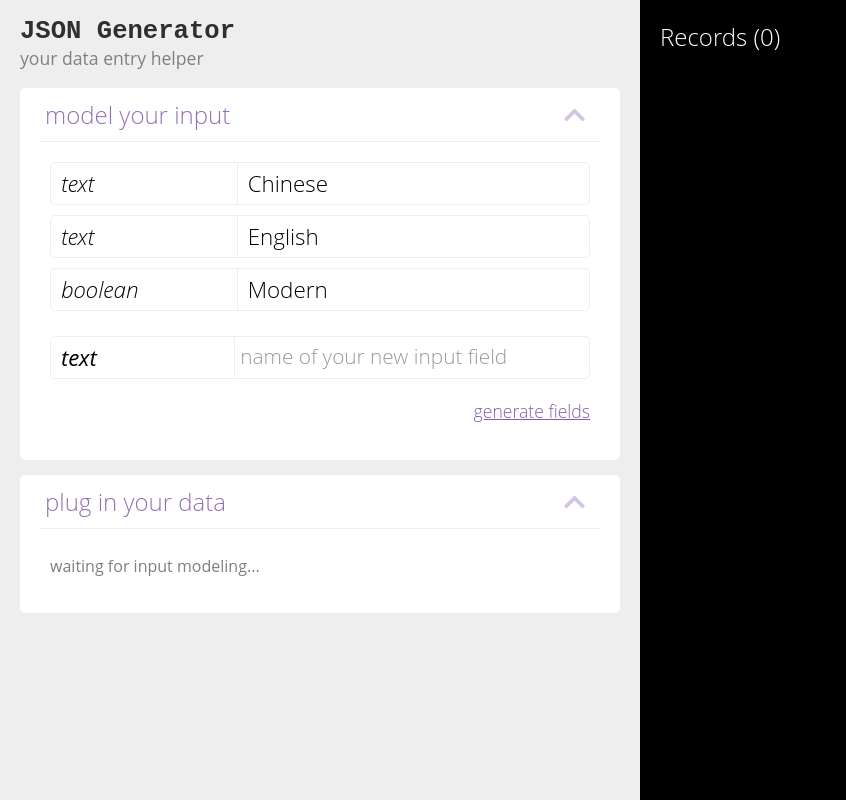
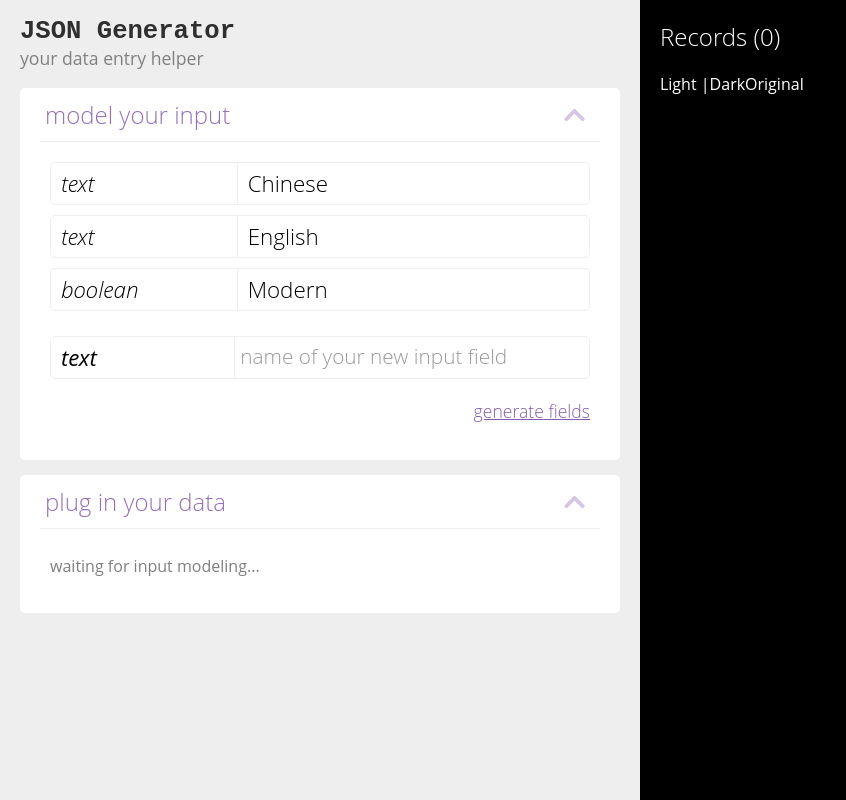
Before and after one commit to xwang1000/json-generator, a React (Create React App) app: page / in a window 1280 px wide. Shown: the whole page, without its empty margins (0-846 px from the left). Built offline with nearby package versions, Linux system fonts and the light colour scheme.

Commit message:
Initial implementation of json syntax highlighting

```diff
--- a/package.json
+++ b/package.json
@@ -5,7 +5,8 @@
   "dependencies": {
     "react": "^16.8.6",
     "react-dom": "^16.8.6",
-    "react-scripts": "2.1.8"
+    "react-scripts": "2.1.8",
+    "react-syntax-highlighter": "^10.2.1"
   },
   "scripts": {
     "start": "react-scripts start",
--- a/public/index.html
+++ b/public/index.html
@@ -8,7 +8,6 @@
       name="viewport"
       content="width=device-width, initial-scale=1, shrink-to-fit=no"
     />
-    <meta name="theme-color" content="#000000" />
     <title>JSON Generator</title>
   </head>
   <body>
--- a/src/App.js
+++ b/src/App.js
@@ -11,8 +11,9 @@ const App = () => {
   // Initialize display array
   const [display, setDisplay] = useState([])
   const displayStored = JSON.parse(localStorage.getItem("display"))
-  useEffect(() => displayStored !== null && setDisplay(displayStored)
-  , [])
+  useEffect(() => {
+    displayStored !== null && setDisplay(displayStored)
+  }, [])
 
   // Convert input models to an object
   const output = () => {
--- a/src/ResultPanel.js
+++ b/src/ResultPanel.js
@@ -36,6 +36,16 @@ const ResultPanel = props => {
     }, TIME_OUT)
   }
 
+  const [theme, setTheme] = useState('')
+  const renderThemeOptions = (
+    <p>
+      <span onClick={() => setTheme('docco')}>Light</span> |
+      <span onClick={() => setTheme('dark')}>Dark</span>
+      <span onClick={() => setTheme('')}>Original</span>
+
+    </p>
+  )
+
   const renderOptions = () => {
     if (display.length > 0) {
       return (
@@ -71,6 +81,7 @@ const ResultPanel = props => {
         isLastItem={index === display.length - 1}
         index={index}
         deleteRow={() => deleteDisplayRow(index)}
+        theme={theme}
       />
     ))
   }
@@ -81,6 +92,7 @@ const ResultPanel = props => {
         Records ({display.length})
         {renderOptions()}
       </h2>
+      {renderThemeOptions}
       <p className="result-panel__message">
         {copySuccess && 'copied to clipboard!'}
         {saveSuccess && 'saved'}
--- a/src/ResultRow.js
+++ b/src/ResultRow.js
@@ -1,15 +1,45 @@
 import React from 'react'
+import SyntaxHighlighter from 'react-syntax-highlighter'
+import { docco } from 'react-syntax-highlighter/dist/esm/styles/hljs'
+import { dark } from 'react-syntax-highlighter/dist/esm/styles/prism';
 
 const ResultRow = props => {
 
-  const { object, isLastItem, deleteRow } = props
+  const { object, theme, isLastItem, deleteRow } = props
+
   const getComma = isLastItem ? '' : ','
+
+  const renderRow = () => {
+    if (theme === '') {
+      return JSON.stringify(object, null, 4) + getComma
+    }
+    return (
+      <SyntaxHighlighter
+        language='json'
+        style={getStyle()}
+      >
+        {JSON.stringify(object, null, 4) + getComma}
+      </SyntaxHighlighter>
+    )
+
+  }
+
+  const getStyle = theme => {
+    if (theme === 'docco') {
+      return docco
+    }
+
+    if (theme === 'dark') {
+      return dark
+    }
+  }
 
   return (
     <pre
       className="result-panel__row"
-      onClick={deleteRow}>
-      {JSON.stringify(object, null, 4)}{getComma}
+      onClick={deleteRow}
+    >
+      {renderRow()}
     </pre>
   )
 
```
Also changed, not shown: 1 other file (tests, documents, lock files or other folders).
